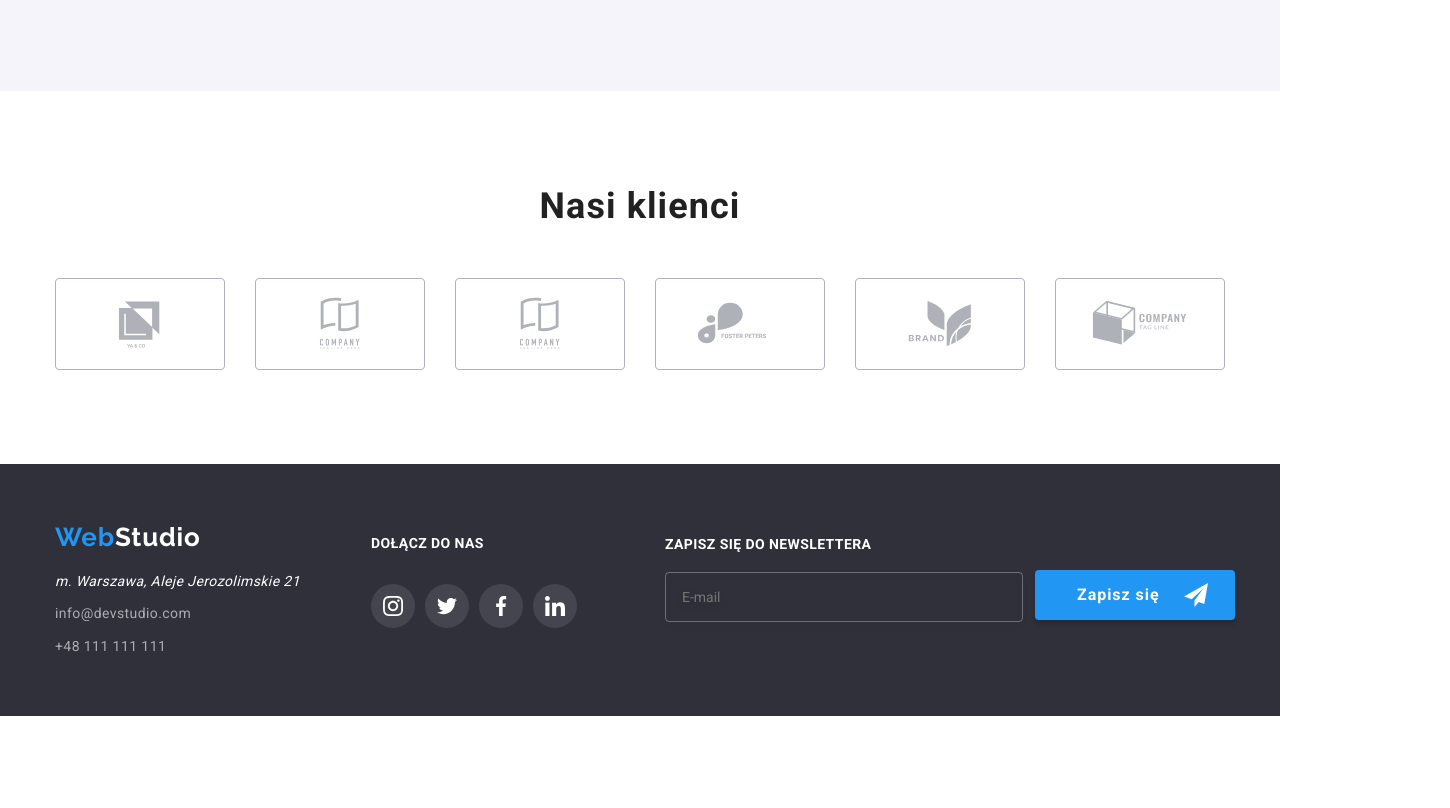
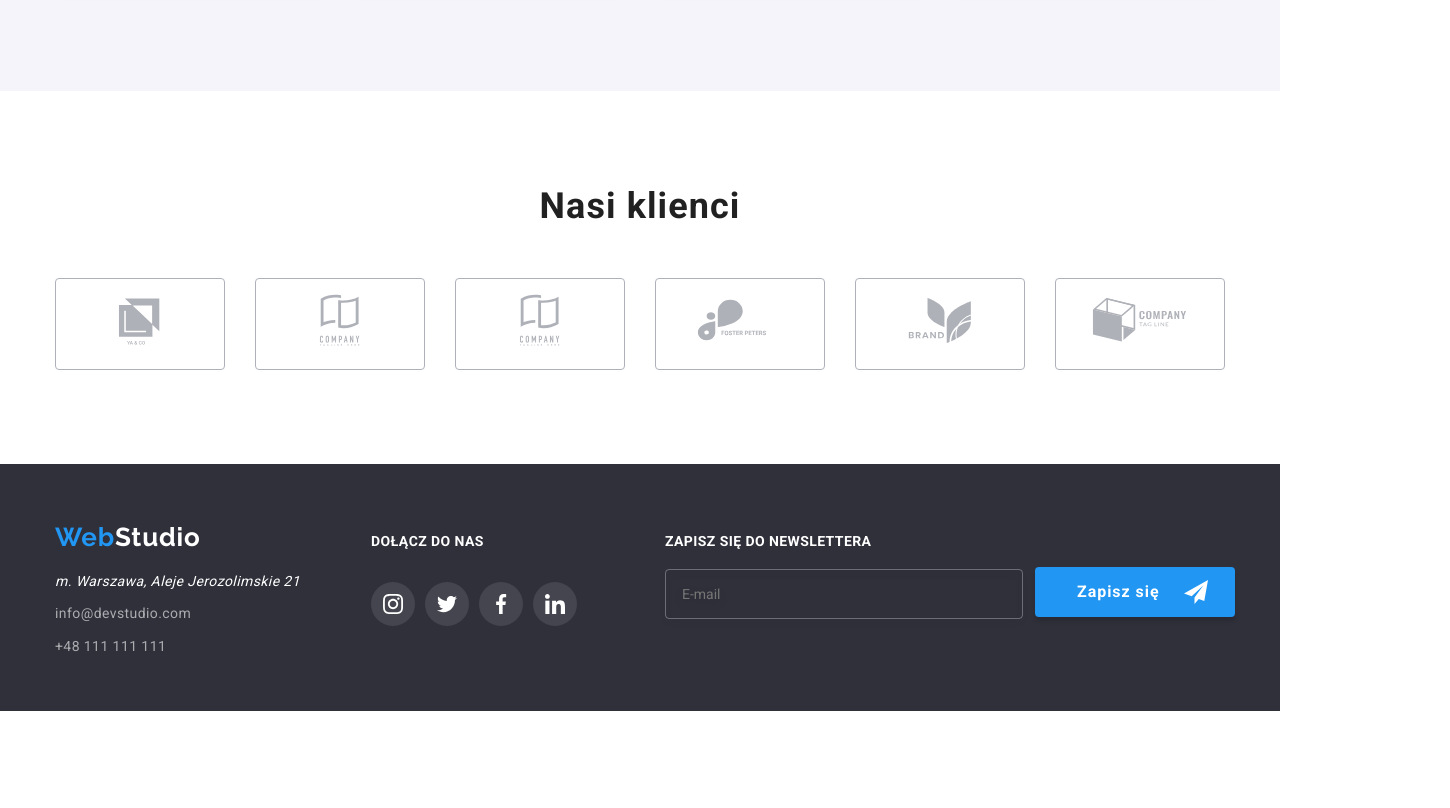
Before and after one commit to NataliaWajcowicz/goit-markup-hw-06, a plain HTML site: page index.html in a window 1280 px wide. Shown: the part 2228-3036 px from the top of the page, 1450 px wide, since content can reach past the window. After the commit the page ends 2939 px from the top, so only its background shows below. Drawn offline with Linux system fonts and the light colour scheme.

Commit message:
geometry changes

```diff
--- a/css/styles.css
+++ b/css/styles.css
@@ -452,11 +452,13 @@ footer{
     line-height:1.71;
     letter-spacing:0.03em;
     color: var(--light-color);
-    height:252px;
 }
 
 .footer-section{
     display:flex;
+    padding-top:60px;
+    padding-bottom:60px;
+    align-items:baseline;
 }
 .address-section{
     display:flex;
@@ -474,7 +476,6 @@ footer{
     margin-left: 0px;
     padding-left: 0px;
     padding-right: 0px;
-    padding-top:60px;
     padding-bottom:20px;
     display:flex;
     transition: color 250ms cubic-bezier(0.4, 0, 0.2, 1);
@@ -509,7 +510,6 @@ footer{
 
 .footer-social{
     padding-left:70px;
-    padding-top:72px;
     display:flex;
     flex-direction:column;
 }
@@ -566,7 +566,7 @@ footer{
 
 .footer-form{
     display:flex;
-    padding:72px 215px 94px 78px;
+    padding-left:78px;
 }
 
 .footer-form-label{
@@ -584,7 +584,7 @@ footer{
     margin-top:20px;
     width:358px;
     height:50px;
-    padding:15px 295px 15px 16px;
+    padding: 15px 295px 15px 16px;
     background-color:inherit;
     border: 1px solid rgba(255, 255, 255, 0.3);
     filter: drop-shadow(0px 4px 4px rgba(0, 0, 0, 0.15));
@@ -615,7 +615,6 @@ footer{
     text-align: center;
     letter-spacing: 0.06em;
     color: var(--light-color);
-    margin-bottom:94px;
     margin-top:34px;
     padding:10px 24px 10px 42px;
     cursor:pointer;
--- a/index.html
+++ b/index.html
@@ -286,34 +286,37 @@
             <h2 class="section-title">Nasi klienci</h2>
             <ul class="client-list">
                 <li class="client-item">
+                    <a href="">
                     <svg class="client-logo" width="106" height="60.04">
                         <use href="./images/icons.svg#icon-Logo1"></use>
                     </svg>
+                    </a>
                 </li>
                 <li class="client-item">
-                    <svg class="client-logo" width="106" height="60.04">
+                    <a href=""><svg class="client-logo" width="106" height="60.04">
                         <use href="./images/icons.svg#icon-Logo2"></use>
                     </svg>
+                </a>
                 </li>
                 <li class="client-item">
-                    <svg class="client-logo" width="106" height="60">
+                    <a href=""><svg class="client-logo" width="106" height="60">
                         <use href="./images/icons.svg#icon-Logo3"></use>
-                    </svg>
+                    </svg></a>
                 </li>
                 <li class="client-item">
-                    <svg class="client-logo" width="106" height="60">
+                    <a href=""><svg class="client-logo" width="106" height="60">
                         <use href="./images/icons.svg#icon-Logo4"></use>
-                    </svg>
+                    </svg></a>
                 </li>
                 <li class="client-item">
-                    <svg class="client-logo" width="106" height="60">
+                    <a href=""><svg class="client-logo" width="106" height="60">
                         <use href="./images/icons.svg#icon-Logo5"></use>
-                    </svg>
+                    </svg></a>
                 </li>
                 <li class="client-item">
-                    <svg class="client-logo" width="106" height="60">
+                    <a href=""><svg class="client-logo" width="106" height="60">
                         <use href="./images/icons.svg#icon-Logo6"></use>
-                    </svg>
+                    </svg></a>
                 </li>
             </ul>
 
@@ -369,7 +372,7 @@
                 </label>
                 <button class="footer-form-button" type="submit">Zapisz się
                     <svg class="footer-form-button-icon" width="24" height="24">
-                        <use href="../images/icons.svg#icon-paperplane">
+                        <use href="./images/icons.svg#icon-paperplane">
                         </use>
                     </svg>
                 </button>
@@ -390,21 +393,21 @@
                     Imię
                     <input class="form-input" type="text" name="name" id="name" />
                     <svg class="form-input-icon" height="18" width="18">
-                        <use href="../images/icons.svg#icon-username"></use>
+                        <use href="./images/icons.svg#icon-username"></use>
                     </svg>
                 </label>
                 <label for="phone_number" class="form-label">
                     Telefon
                     <input class="form-input" type="tel" name="phone_number" id="phone-number" />
                     <svg class="form-input-icon" height="18" width="18">
-                        <use href="../images/icons.svg#icon-phone"></use>
+                        <use href="./images/icons.svg#icon-phone"></use>
                     </svg>
                 </label>
                 <label for="email" class="form-label">
                     Email
                     <input class="form-input" type="email" name="email" id="email" />
                     <svg class="form-input-icon" height="18" width="18">
-                        <use href="../images/icons.svg#icon-mail"></use>
+                        <use href="./images/icons.svg#icon-mail"></use>
                     </svg>
                 </label>
                 <label for="comment" class="form-label">
@@ -415,7 +418,7 @@
                 <label for="approval" class="checkbox">Oświadczam iż akceptuję <a href="">Regulamin</a> i <a
                         href="">Politykę Prywatności</a>.
                     <svg width="11" height="8" class="checkbox-icon">
-                        <use href="../images/icons.svg#icon-check">
+                        <use href="./images/icons.svg#icon-check">
                         </use>
                     </svg></label>
                 <button class="form-button" type="submit">Wyślij</button>
```
